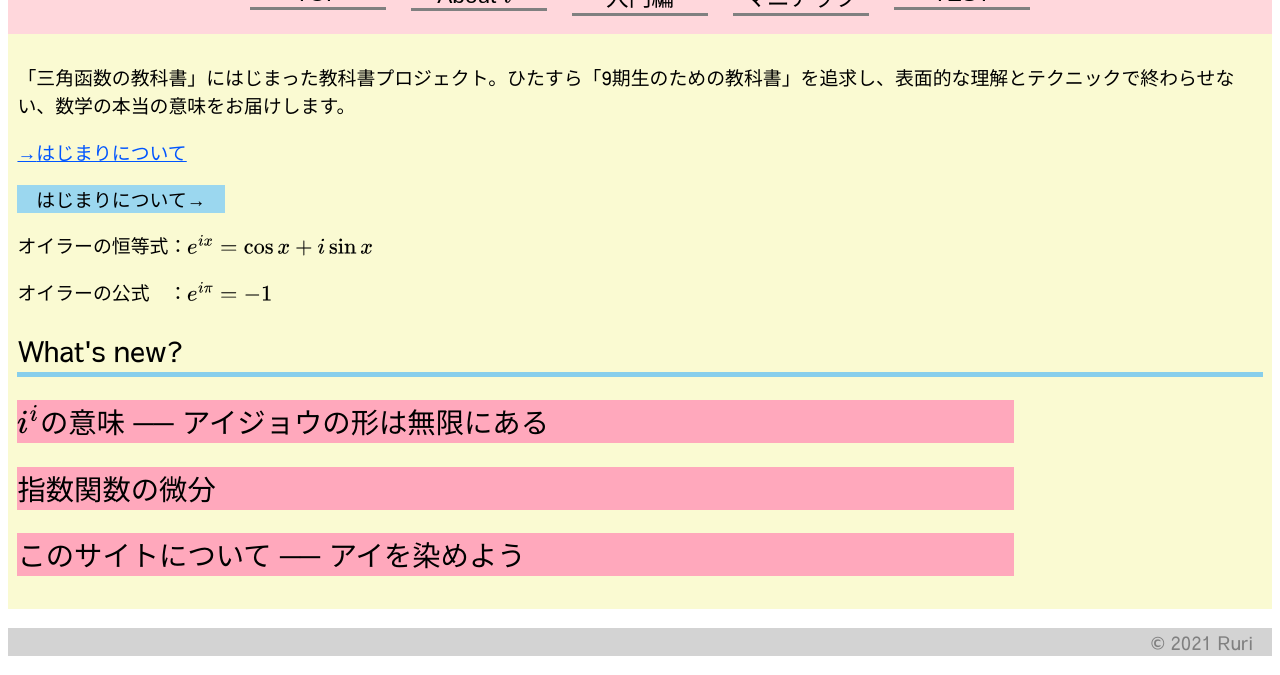
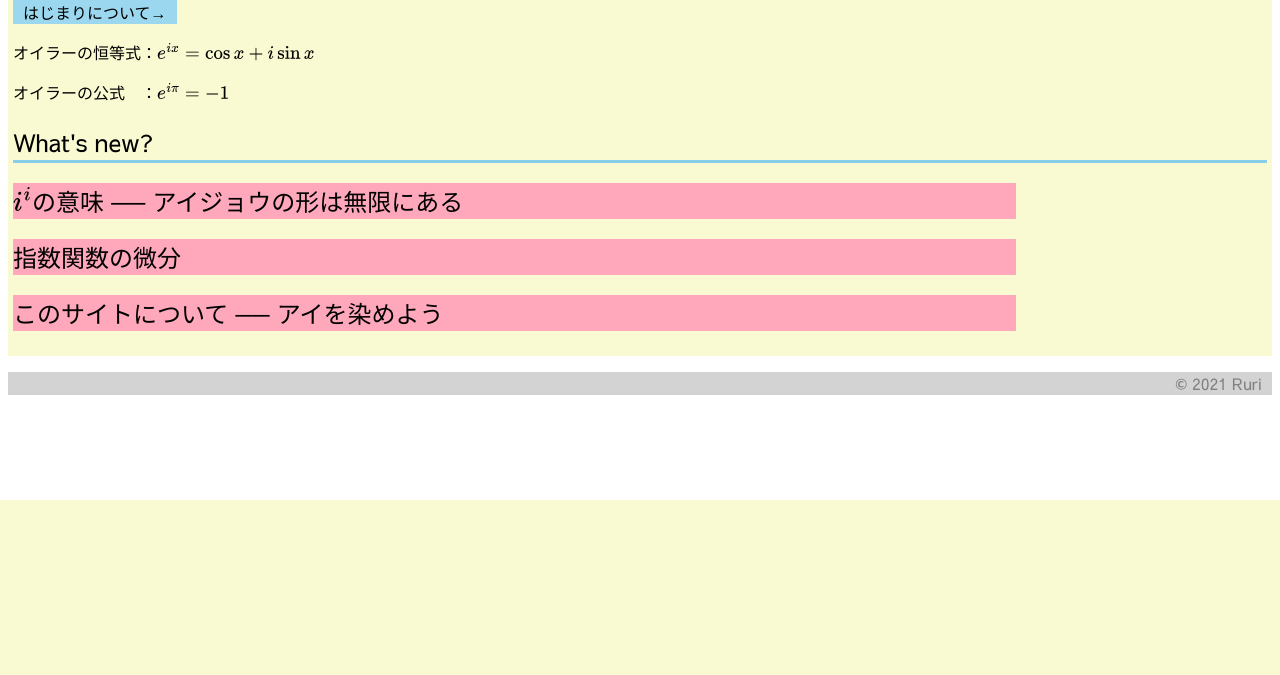
Before and after one commit to mtm9-math/mtm9-math.github.io, a PHP site: page /index.html in a window 1280 px wide. Shown: the part 300-975 px from the top of the page. After the commit the page ends 800 px from the top, so only its background shows below. Run offline with PHP 8.4, Linux system fonts and the light colour scheme; some web fonts are replaced.

Commit message:
Update master.css

```diff
--- a/-css/master.css
+++ b/-css/master.css
@@ -15,9 +15,11 @@
 }
 
 html {
-    font-size: 0.5cm;
+    /* font-size: 0.5cm; */
+    font-size: 62.5%;
 }
 body {
+    font-size: 1.6em;
     /* font-family: "TsukuBRdGothic-Regular", "Hiragino Sans W1", "Hiragino Sans W3", "Hiragino Maru Gothic ProN", "YuGothic Medium", sans-serif; */
     font-family: var(--font_sans);
     color: black;
```
